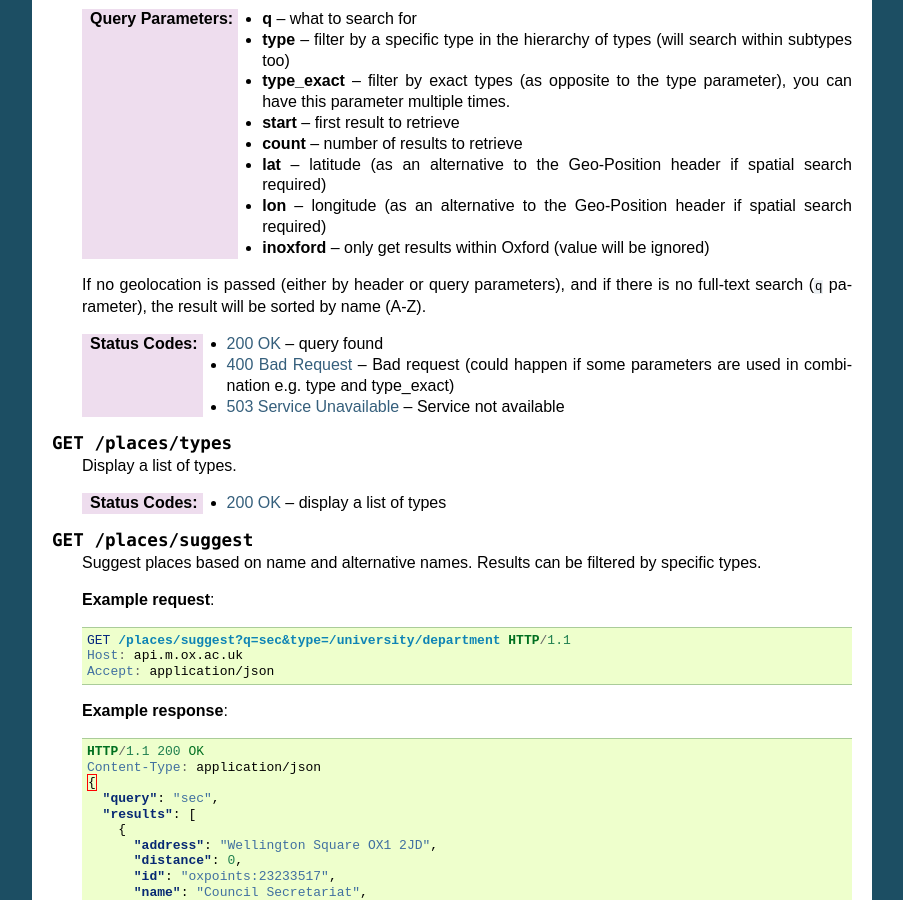
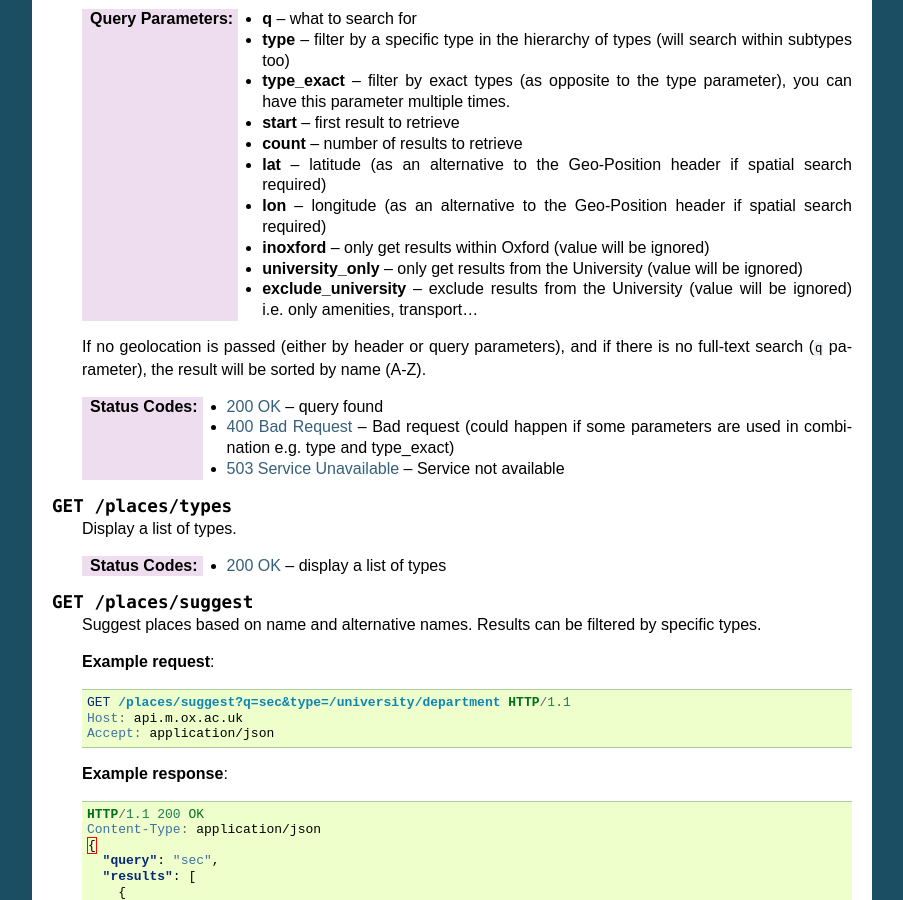
Before and after one commit to martinfilliau/moxie, a Sphinx documentation site: the page built from docs/source/http_api/endpoints/places.rst, in a window 1280 px wide and 900 px high, scrolled down 1560 px. Shown: the whole window, without its empty margins (198-1101 px from the left). Built offline with Sphinx 7.4.7, drawn with Linux system fonts in a browser that asks for light colours.

Commit message:
Added documentation

```diff
--- a/docs/source/http_api/endpoints/places.rst
+++ b/docs/source/http_api/endpoints/places.rst
@@ -113,6 +113,10 @@ Endpoint to search and retrieve information about places.
     :type lon: string
     :query inoxford: only get results within Oxford (value will be ignored)
     :type inoxford: string
+    :query university_only: only get results from the University (value will be ignored)
+    :type university_only: string
+    :query exclude_university: exclude results from the University (value will be ignored) i.e. only amenities, transport...
+    :type exclude_university: string
 
     If no geolocation is passed (either by header or query parameters), and if there is no full-text search (``q`` parameter),
     the result will be sorted by name (A-Z).
```
